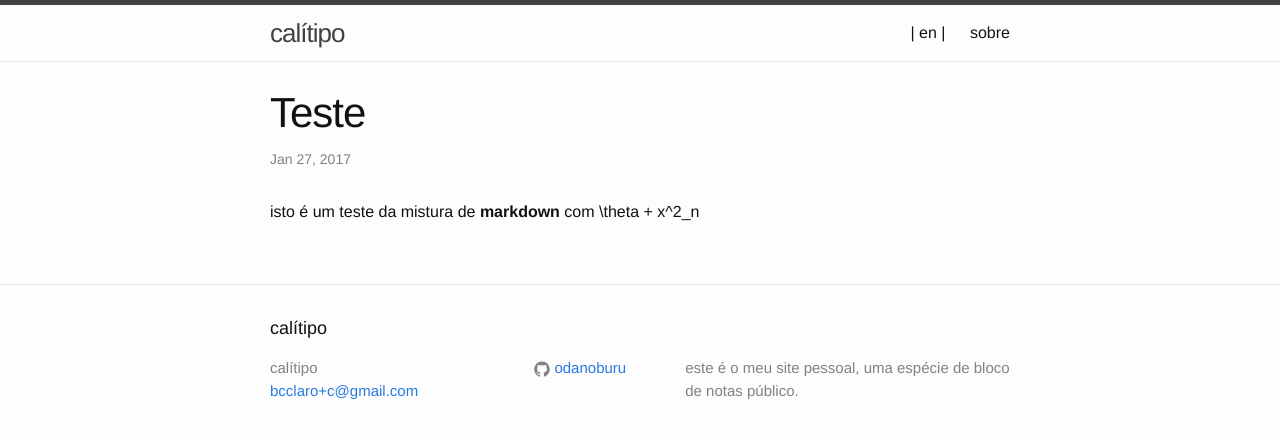
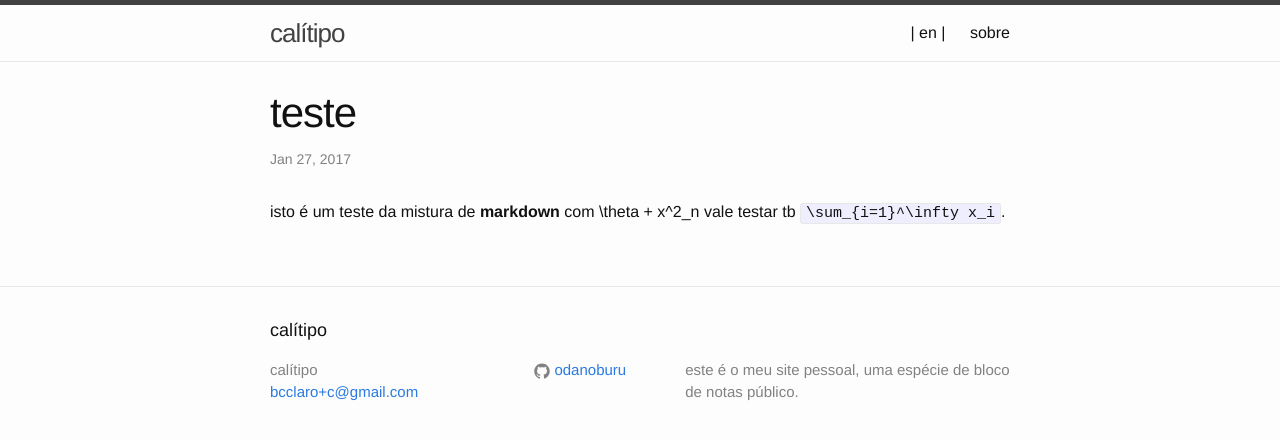
Before and after one commit to odanoburu/odanoburu.github.io, a Jekyll site: the page built from _posts/2017-01-27-teste.md, in a window 1280 px wide. Shown: the top 440 px of the page. Built offline with Jekyll 4.4.1, drawn with Linux system fonts in a browser that asks for light colours; our own code applies the rules of GitHub Pages for plain Markdown files.

Commit message:
add frontmatter
i forgot!

```diff
--- a/_posts/2017-01-27-teste.md
+++ b/_posts/2017-01-27-teste.md
@@ -1 +1,9 @@
-isto é um teste da mistura de __markdown__ com <span>\theta + x^2_n</span>
+---
+layout: post
+title:  "teste"
+date:   2017-01-27
+tags: []
+excerpt: testando
+lang: "pt"
+---
+isto é um teste da mistura de __markdown__ com <span>\theta + x^2_n</span> vale testar tb `\sum_{i=1}^\infty x_i`.
```
